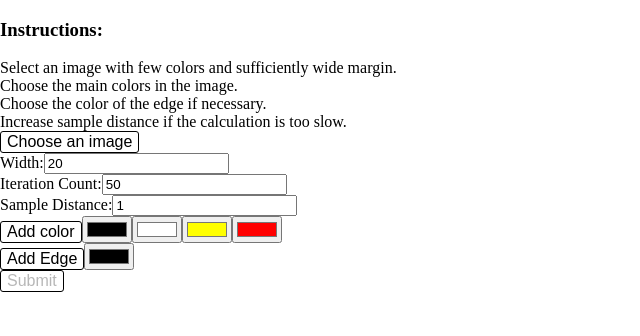
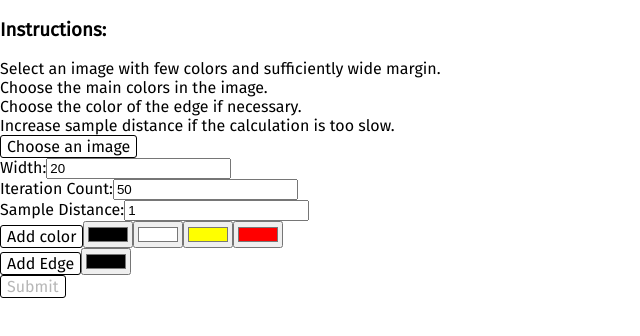
Before and after one commit to caffeinatedprogrammer/pixelator, a React (Create React App) app: page / in a window 1280 px wide. Shown: the top 336 px of the page, without its empty margins (0-640 px from the left). Built offline with nearby package versions, Linux system fonts and the light colour scheme.

Commit message:
Use Fira Sans as the default font

```diff
--- a/src/index.css
+++ b/src/index.css
@@ -1,8 +1,11 @@
+@import url('https://fonts.googleapis.com/css?family=Fira+Sans&display=swap');
+
 body {
     margin: 0px;
 }
 
-p, span, label, button {
+body, p, span, label, button {
+    font-family: "Fira Sans";
     font-size: 16px;
 }
 
```
